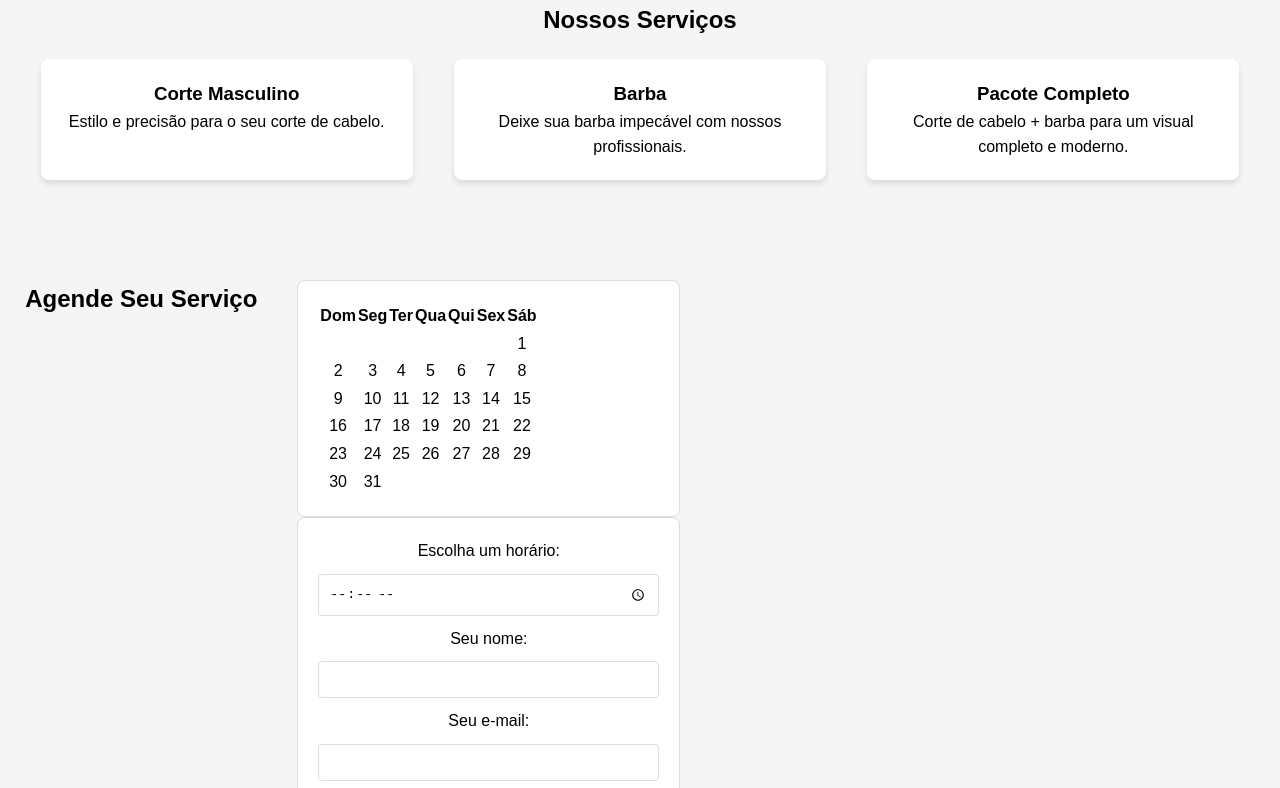
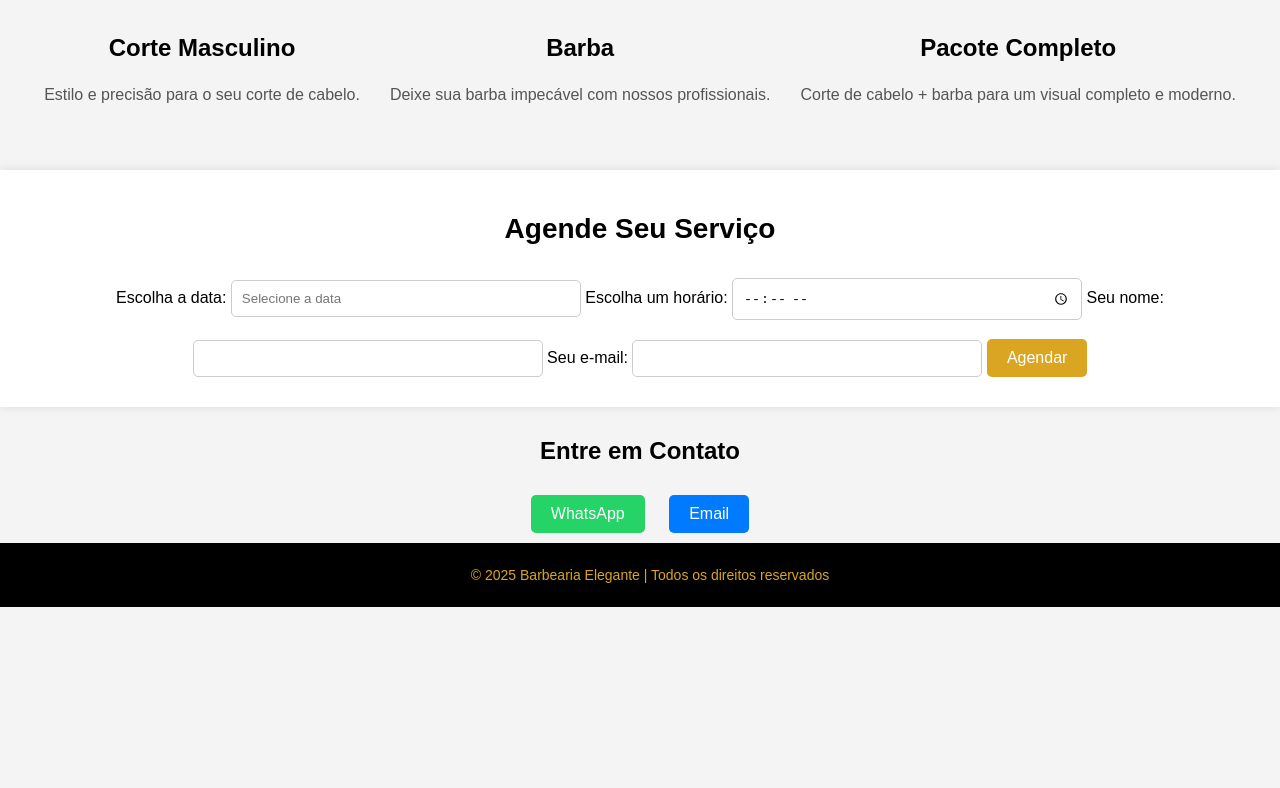
Before and after one commit to GabrielAndrade14122002/sistema-de-agendamento, a plain HTML site: page index.html in a window 1280 px wide. Shown: the part 207-995 px from the top of the page. After the commit the page ends 814 px from the top, so only its background shows below. Drawn offline with nearby package versions, Linux system fonts and the light colour scheme.

Commit message:
substituindo os arquivos

```diff
--- a/index.html
+++ b/index.html
@@ -5,6 +5,7 @@
   <meta name="viewport" content="width=device-width, initial-scale=1.0">
   <title>Agendamento de Serviços - Barbearia</title>
   <link rel="stylesheet" href="styles.css">
+  <link rel="stylesheet" href="https://cdn.jsdelivr.net/npm/flatpickr/dist/flatpickr.min.css">
   <script src="script.js" defer></script>
 </head>
 <body>
@@ -36,8 +37,10 @@
   <section id="agendamento">
     <h2>Agende Seu Serviço</h2>
     <div class="agendamento-container">
-      <div id="calendario"></div>
       <form id="form-agendamento">
+        <label for="data">Escolha a data:</label>
+        <input type="text" id="data" name="data" placeholder="Selecione a data" required>
+
         <label for="horario">Escolha um horário:</label>
         <input type="time" id="horario" name="horario" required>
 
@@ -47,7 +50,7 @@
         <label for="email">Seu e-mail:</label>
         <input type="email" id="email" name="email" required>
 
-        <button type="submit">Agendar</button>
+        <button type="button" onclick="enviarWhatsApp()">Agendar</button>
       </form>
     </div>
   </section>
@@ -58,12 +61,9 @@
     <a href="mailto:contato@barbearia.com" class="email-btn">Email</a>
   </section>
 
-  <div id="notificacao" class="notificacao hidden">
-    <p>Agendamento realizado com sucesso!</p>
-  </div>
-
   <footer>
     <p>&copy; 2025 Barbearia Elegante | Todos os direitos reservados</p>
   </footer>
+
 </body>
 </html>
--- a/script.js
+++ b/script.js
@@ -1,56 +1,27 @@
-document.addEventListener("DOMContentLoaded", () => {
-    // Função para inicializar o calendário
-    const calendario = document.getElementById("calendario");
-    const data = new Date();
-    let ano = data.getFullYear();
-    let mes = data.getMonth();
+// Iniciar o Datepicker
+flatpickr("#data", {
+    minDate: "today", // Data mínima de seleção (hoje)
+    dateFormat: "Y-m-d", // Formato da data
+  });
 
-    function gerarCalendario() {
-      calendario.innerHTML = "";
-      const mesNome = ["Janeiro", "Fevereiro", "Março", "Abril", "Maio", "Junho", "Julho", "Agosto", "Setembro", "Outubro", "Novembro", "Dezembro"];
-      const diasDaSemana = ["Dom", "Seg", "Ter", "Qua", "Qui", "Sex", "Sáb"];
+  // Função para enviar o agendamento pelo WhatsApp
+  function enviarWhatsApp() {
+    var nome = document.getElementById('nome').value;
+    var email = document.getElementById('email').value;
+    var data = document.getElementById('data').value;
+    var horario = document.getElementById('horario').value;
 
-      let primeiroDiaDoMes = new Date(ano, mes, 1).getDay();
-      let diasNoMes = new Date(ano, mes + 1, 0).getDate();
-
-      let tabela = "<table><tr>";
-      diasDaSemana.forEach(dia => tabela += `<th>${dia}</th>`);
-      tabela += "</tr><tr>";
-
-      for (let i = 0; i < primeiroDiaDoMes; i++) {
-        tabela += "<td></td>";
-      }
-
-      for (let dia = 1; dia <= diasNoMes; dia++) {
-        if ((primeiroDiaDoMes + dia - 1) % 7 === 0 && dia > 1) tabela += "</tr><tr>";
-        tabela += `<td class="dia" data-dia="${dia}">${dia}</td>`;
-      }
-
-      tabela += "</tr></table>";
-      calendario.innerHTML = tabela;
-
-      // Adiciona o evento para selecionar uma data
-      const dias = document.querySelectorAll(".dia");
-      dias.forEach(dia => {
-        dia.addEventListener("click", () => {
-          const dataSelecionada = new Date(ano, mes, dia.dataset.dia);
-          document.getElementById("form-agendamento").onsubmit = function (e) {
-            e.preventDefault();
-            const horario = document.getElementById("horario").value;
-            if (horario) {
-              mostrarNotificacao();
-            }
-          };
-        });
-      });
+    // Verifica se todos os campos foram preenchidos
+    if (!nome || !email || !data || !horario) {
+      alert("Por favor, preencha todos os campos.");
+      return;
     }
 
-    // Função para mostrar a notificação de confirmação
-    function mostrarNotificacao() {
-      const notificacao = document.getElementById("notificacao");
-      notificacao.classList.remove("hidden");
-      setTimeout(() => notificacao.classList.add("hidden"), 3000);
-    }
+    var mensagem = `Olá, meu nome é ${nome}. Gostaria de agendar um serviço para o dia ${data} às ${horario}. Meu e-mail de contato é ${email}.`;
 
-    gerarCalendario();
-  });
+    // Substitui espaços por %20 e caracteres especiais por seus códigos
+    var url = `https://wa.me/55XXXXXXXXXXX?text=${encodeURIComponent(mensagem)}`;
+
+    // Abre o WhatsApp com a mensagem
+    window.open(url, "_blank");
+  }
--- a/styles.css
+++ b/styles.css
@@ -1,141 +1,122 @@
-* {
+/* Estilos gerais */
+body {
+    font-family: Arial, sans-serif;
     margin: 0;
     padding: 0;
-    box-sizing: border-box;
-  }
-
-  body {
-    font-family: Arial, sans-serif;
-    line-height: 1.6;
-    background-color: #f5f5f5;
+    background-color: #f4f4f4;
+    overflow-x: hidden; /* Impede a rolagem horizontal */
   }
 
   header {
-    background-color: #000;
-    color: #d4af37; /* Dourado */
+    background-color: black;
+    color: goldenrod;
     padding: 20px 0;
     text-align: center;
   }
 
   header h1 {
-    font-size: 3rem;
-    font-weight: bold;
+    margin: 0;
+    font-size: 36px;
   }
 
   header p {
-    font-size: 1.2rem;
+    font-size: 18px;
+    margin: 5px 0;
   }
 
-  section {
-    padding: 40px 20px;
-    margin: 20px auto;
+  #servicos {
+    padding: 20px;
     text-align: center;
   }
 
-  #servicos .servicos-lista {
+  #servicos h2 {
+    font-size: 30px;
+    color: #333;
+  }
+
+  .servicos-lista {
     display: flex;
-    justify-content: space-around;
+    justify-content: center;
     margin-top: 20px;
+    flex-wrap: wrap;
   }
 
   .servico {
-    width: 30%;
-    background-color: #fff;
-    padding: 20px;
-    border-radius: 8px;
-    box-shadow: 0 4px 6px rgba(0, 0, 0, 0.1);
+    margin: 0 15px;
+    text-align: center;
+  }
+
+  .servico h3 {
+    font-size: 24px;
+  }
+
+  .servico p {
+    font-size: 16px;
+    color: #555;
   }
 
   #agendamento {
-    display: flex;
-    justify-content: center;
-    gap: 40px;
-    margin-top: 20px;
+    background-color: #fff;
+    padding: 20px;
+    text-align: center;
+    margin-top: 30px;
+    box-shadow: 0 0 10px rgba(0, 0, 0, 0.1);
   }
 
-  #agendamento #calendario {
-    width: 40%;
-    padding: 20px;
-    border: 1px solid #ddd;
-    border-radius: 8px;
-    background-color: #fff;
+  #agendamento h2 {
+    font-size: 28px;
   }
 
-  #form-agendamento {
-    width: 40%;
-    padding: 20px;
-    border: 1px solid #ddd;
-    border-radius: 8px;
-    background-color: #fff;
-  }
-
-  #form-agendamento input {
-    width: 100%;
+  input[type="text"], input[type="email"], input[type="time"], input[type="text"] {
     padding: 10px;
     margin: 10px 0;
-    border: 1px solid #ddd;
-    border-radius: 4px;
+    width: 100%;
+    max-width: 350px;
+    border: 1px solid #ccc;
+    border-radius: 5px;
+    box-sizing: border-box;
   }
 
   button {
-    width: 100%;
-    padding: 10px;
-    background-color: #d4af37; /* Dourado */
+    padding: 10px 20px;
+    background-color: goldenrod;
+    border: none;
     color: white;
-    border: none;
-    border-radius: 4px;
     cursor: pointer;
-    font-weight: bold;
+    font-size: 16px;
+    border-radius: 5px;
   }
 
   button:hover {
-    background-color: #c59b3f;
+    background-color: #e5a900;
   }
 
   #contato {
-    margin-top: 40px;
     text-align: center;
+    margin-top: 30px;
   }
 
   .whatsapp-btn, .email-btn {
     display: inline-block;
     padding: 10px 20px;
     margin: 10px;
-    text-decoration: none;
     background-color: #25d366;
     color: white;
+    text-decoration: none;
     border-radius: 5px;
-    font-weight: bold;
   }
 
-  .whatsapp-btn:hover, .email-btn:hover {
-    background-color: #128c7e;
-  }
-
-  .notificacao {
-    position: fixed;
-    bottom: 20px;
-    left: 50%;
-    transform: translateX(-50%);
-    background-color: #28a745;
-    color: white;
-    padding: 15px;
-    border-radius: 5px;
-    display: none;
-  }
-
-  .notificacao.hidden {
-    display: none;
+  .email-btn {
+    background-color: #007bff;
   }
 
   footer {
-    background-color: #000;
-    color: #d4af37; /* Dourado */
+    background-color: black;
+    color: goldenrod;
     text-align: center;
-    padding: 20px;
-    margin-top: 40px;
+    padding: 10px;
+    position: relative;
+    bottom: 0;
+    width: 100%;
+    font-size: 14px;
   }
-
-  footer p {
-    font-size: 1rem;
-  }
```
